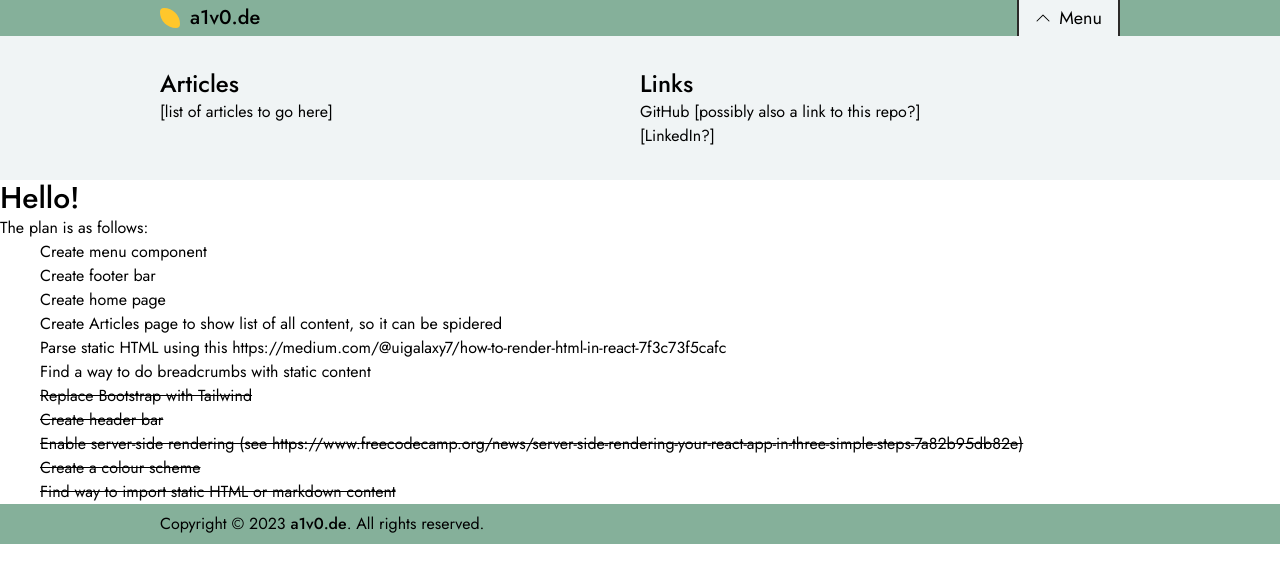
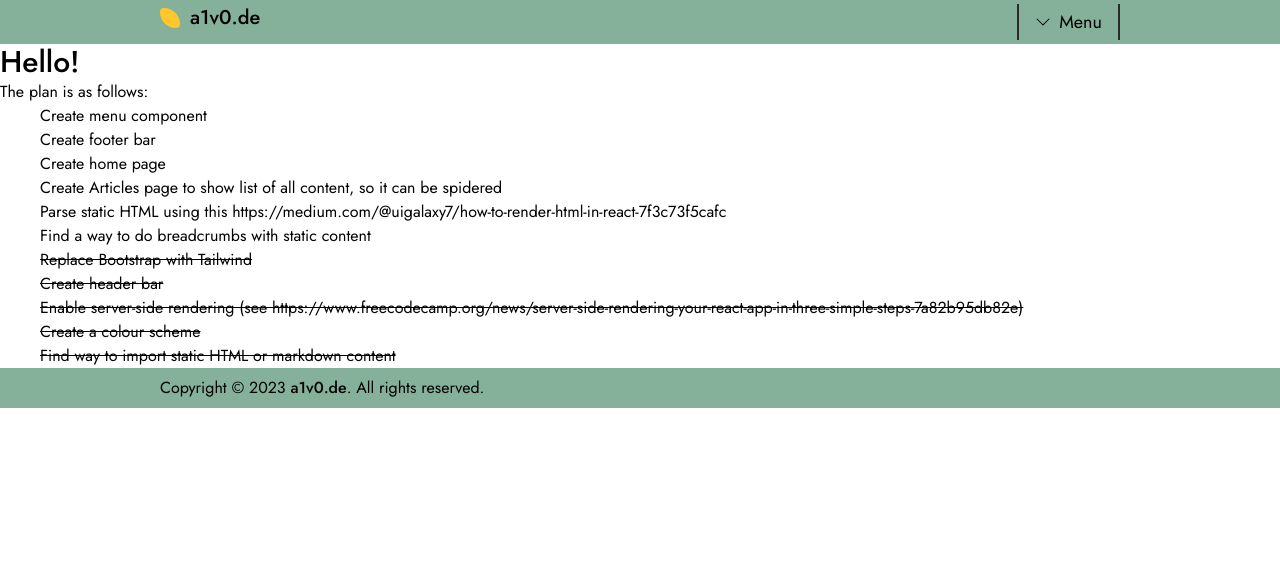
Before and after one commit to a1v0/a1v0.de, a Next.js app: page / in a window 1280 px wide. Shown: the top 582 px of the page. Built offline with nearby package versions, Linux system fonts and the light colour scheme.

Commit message:
Tidy up commented code

```diff
--- a/app/Header.tsx
+++ b/app/Header.tsx
@@ -5,8 +5,7 @@ import LogoLink from "./LogoLink";
 import Menu from "./Menu";
 
 function Header() {
-    const [showMenu, setShowMenu] = useState(true);
-    // const [showMenu, setShowMenu] = useState(false);
+    const [showMenu, setShowMenu] = useState(false);
 
     const downChevronPath =
             "M1.646 4.646a.5.5 0 0 1 .708 0L8 10.293l5.646-5.647a.5.5 0 0 1 .708.708l-6 6a.5.5 0 0 1-.708 0l-6-6a.5.5 0 0 1 0-.708z",
```
